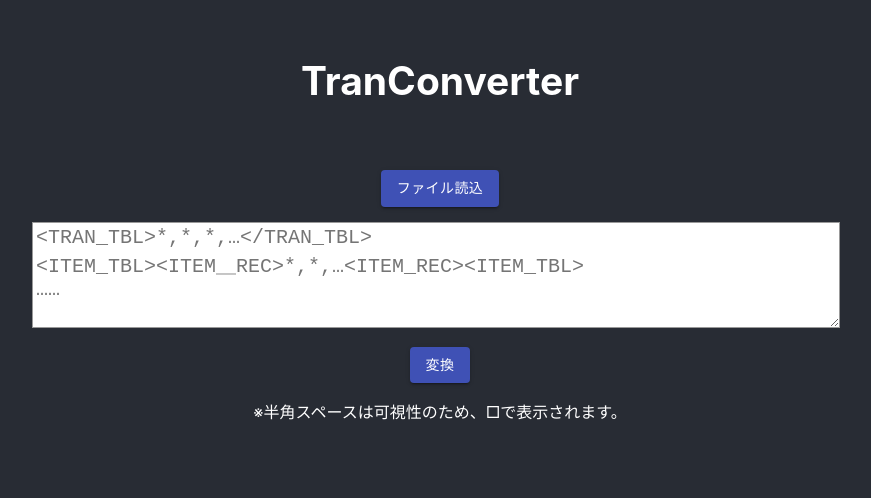
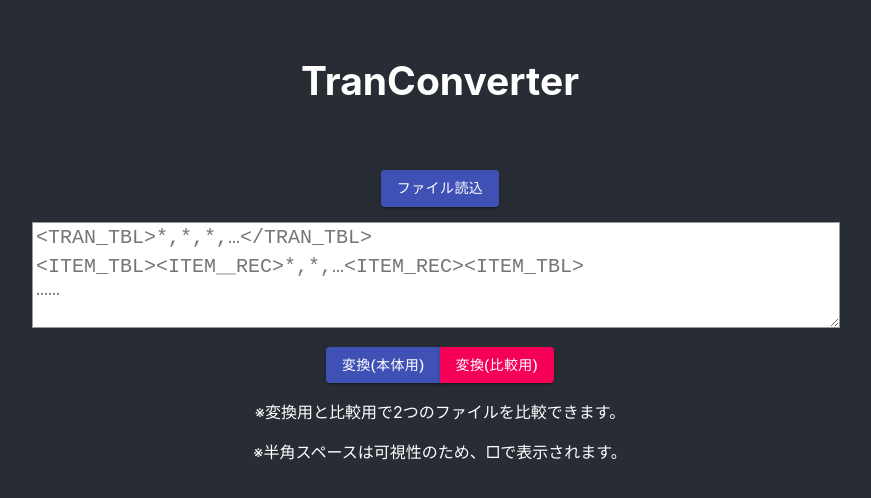
Before and after one commit to nobu17/tran_convert_ui, a React (Create React App) app: page / in a window 1280 px wide. Shown: the top 498 px of the page, without its empty margins (200-1071 px from the left). Built offline with nearby package versions, Linux system fonts and the light colour scheme.

Commit message:
add compare mode

```diff
--- a/src/Root.js
+++ b/src/Root.js
@@ -1,22 +1,49 @@
-import React from "react";
-import TranInput from "./tranInput";
-import TranOutput from "./tranOutput";
+import React from 'react';
+import TranInput from './tranInput';
+import TranOutput from './tranOutput';
 
 class Root extends React.Component {
   constructor(props) {
     super(props);
     this.state = {
-      tranObj: {}
+      tranObj: {},
+      comparedTranObj: {
+        TRAN_TBL: [],
+        ITEM_TBL: {
+          ITEM_REC: []
+        },
+        POINT_TBL: {
+          POINT_REC: []
+        },
+        MMTBL: {
+          MM_REC: []
+        },
+        MEDIA_TBL: {
+          MEDIA_REC: []
+        },
+        CREDIT_TBL: {
+          CREDIT_REC: []
+        }
+      }
     };
     this.tranInputted = this.tranInputted.bind(this);
+    this.comparedTranInputted = this.comparedTranInputted.bind(this);
   }
   render() {
     return (
       <div>
-        <TranInput tranInputted={this.tranInputted}></TranInput>
+        <TranInput
+          tranInputted={this.tranInputted}
+          comparedTranInputted={this.comparedTranInputted}
+        ></TranInput>
         {(() => {
           if (this.state.tranObj) {
-            return <TranOutput tranObj={this.state.tranObj}></TranOutput>;
+            return (
+              <TranOutput
+                tranObj={this.state.tranObj}
+                comparedTranObj={this.state.comparedTranObj}
+              ></TranOutput>
+            );
           }
         })()}
       </div>
@@ -27,6 +54,11 @@ class Root extends React.Component {
       this.setState({ tranObj: tranObj });
     }
   }
+  comparedTranInputted(tranObj) {
+    if (tranObj) {
+      this.setState({ comparedTranObj: tranObj });
+    }
+  }
 }
 
 export default Root;
--- a/src/tranInput.js
+++ b/src/tranInput.js
@@ -1,35 +1,37 @@
-import React from "react";
-import PropTypes from "prop-types";
-import Button from "@material-ui/core/Button";
-import ButtonGroup from "@material-ui/core/ButtonGroup";
+import React from 'react';
+import PropTypes from 'prop-types';
+import Button from '@material-ui/core/Button';
+import ButtonGroup from '@material-ui/core/ButtonGroup';
 
-import Grid from "@material-ui/core/Grid";
-import TextareaAutosize from "@material-ui/core/TextareaAutosize";
+import Grid from '@material-ui/core/Grid';
+import TextareaAutosize from '@material-ui/core/TextareaAutosize';
 
-import Tranparser from "./util/tranparser";
+import Tranparser from './util/tranparser';
 
-import FileReadButton from "./uiparts/fileReadButton";
-import CommonDialog from "./uiparts/commonDialog";
-import "./tranInput.css";
+import FileReadButton from './uiparts/fileReadButton';
+import CommonDialog from './uiparts/commonDialog';
+import './tranInput.css';
 
 class TranInput extends React.Component {
   static propTypes = {
-    tranInputted: PropTypes.func
+    tranInputted: PropTypes.func,
+    comparedTranInputted: PropTypes.func
   };
   constructor(props) {
     super(props);
     this.state = {
       trimTran: false,
-      rawTran: "",
-      convertStr: "",
+      rawTran: '',
+      convertStr: '',
       placeholder:
-        "<TRAN_TBL>*,*,*,…</TRAN_TBL>\n<ITEM_TBL><ITEM＿REC>*,*,…<ITEM_REC><ITEM_TBL>\n……\n",
+        '<TRAN_TBL>*,*,*,…</TRAN_TBL>\n<ITEM_TBL><ITEM＿REC>*,*,…<ITEM_REC><ITEM_TBL>\n……\n',
       dialogOpen: false,
-      dialogTitle: "",
-      dialogMessage: ""
+      dialogTitle: '',
+      dialogMessage: ''
     };
     this.onRawTranChange = this.onRawTranChange.bind(this);
     this.tranConvert = this.tranConvert.bind(this);
+    this.comparedTranConvert = this.comparedTranConvert.bind(this);
     this.openDialog = this.openDialog.bind(this);
     this.dialogColosed = this.dialogColosed.bind(this);
     this.checkTrimChanged = this.checkTrimChanged.bind(this);
@@ -49,8 +51,8 @@ class TranInput extends React.Component {
   }
   fileReadFailed(err) {
     this.openDialog(
-      "Error",
-      "ファイルの読み込みに失敗しました。" + err.message
+      'Error',
+      'ファイルの読み込みに失敗しました。' + err.message
     );
   }
   openDialog(dialogTitle, dialogMessage) {
@@ -65,20 +67,32 @@ class TranInput extends React.Component {
   }
   tranConvert() {
     try {
-      if (!this.state.rawTran || this.state.rawTran.trim() === "") {
-        throw new Error("入力欄に入力がされていません。");
-      }
-      //const str =
-      //  "<TRAN_TBL>AB,3,4,6,7,8,9</ TRAN_TBL><ITEM_TBL><ITEM_REC>aa</ ITEM_REC><ITEM_REC>bb</ ITEM_REC></ITEM_TBL>";
-      const tranObj = Tranparser.parseTran(this.state.rawTran);
-      console.log("tranObj", tranObj);
-      if (tranObj.TRAN_TBL) {
-        this.props.tranInputted(Tranparser.parseTran(this.state.rawTran));
-      } else {
-        throw new Error("変換に失敗しました。入力フォーマットが不正です。");
-      }
+      this.validateTran();
+      this.props.tranInputted(Tranparser.parseTran(this.state.rawTran));
     } catch (err) {
-      this.openDialog("エラー", err.message);
+      this.openDialog('エラー', err.message);
+    }
+  }
+  comparedTranConvert() {
+    try {
+      this.validateTran();
+      this.props.comparedTranInputted(Tranparser.parseTran(this.state.rawTran));
+    } catch (err) {
+      this.openDialog('エラー', err.message);
+    }
+  }
+  validateTran() {
+    if (!this.state.rawTran || this.state.rawTran.trim() === '') {
+      throw new Error('入力欄に入力がされていません。');
+    }
+    //const str =
+    //  "<TRAN_TBL>AB,3,4,6,7,8,9</ TRAN_TBL><ITEM_TBL><ITEM_REC>aa</ ITEM_REC><ITEM_REC>bb</ ITEM_REC></ITEM_TBL>";
+    const tranObj = Tranparser.parseTran(this.state.rawTran);
+    console.log('tranObj', tranObj);
+    if (tranObj.TRAN_TBL) {
+      return;
+    } else {
+      throw new Error('変換に失敗しました。入力フォーマットが不正です。');
     }
   }
   render() {
@@ -87,13 +101,13 @@ class TranInput extends React.Component {
         <Grid container>
           <Grid item xs={12} style={{ margin: 10 }}>
             <FileReadButton
-              buttonText={"ファイル読込"}
+              buttonText={'ファイル読込'}
               fileRead={this.fileRead}
               fileReadFailed={this.fileReadFailed}
             />
           </Grid>
           <Grid item xs={12}>
-            <div className="textareacontainer">
+            <div className='textareacontainer'>
               <TextareaAutosize
                 rowsMax={7}
                 placeholder={this.state.placeholder}
@@ -103,15 +117,23 @@ class TranInput extends React.Component {
             </div>
           </Grid>
           <Grid item xs={12} style={{ margin: 10 }}>
-            <ButtonGroup aria-label="full width outlined button group">
+            <ButtonGroup aria-label='full width outlined button group'>
               <Button
-                variant="contained"
-                color="primary"
+                variant='contained'
+                color='primary'
                 onClick={this.tranConvert}
               >
-                変換
+                変換(本体用)
+              </Button>
+              <Button
+                variant='contained'
+                color='secondary'
+                onClick={this.comparedTranConvert}
+              >
+                変換(比較用)
               </Button>
             </ButtonGroup>
+            <p>※変換用と比較用で2つのファイルを比較できます。</p>
             <p>※半角スペースは可視性のため、□で表示されます。</p>
           </Grid>
         </Grid>
@@ -120,7 +142,7 @@ class TranInput extends React.Component {
           closed={this.dialogColosed}
           title={this.state.dialogTitle}
           message={this.state.dialogMessage}
-          type={"ok"}
+          type={'ok'}
         />
       </div>
     );
--- /dev/null
+++ b/src/uiparts/tranDataTable.js
@@ -0,0 +1,60 @@
+import React from 'react';
+import PropTypes from 'prop-types';
+
+import Table from '@material-ui/core/Table';
+import TableBody from '@material-ui/core/TableBody';
+import TableCell from '@material-ui/core/TableCell';
+import TableHead from '@material-ui/core/TableHead';
+import TableRow from '@material-ui/core/TableRow';
+
+export default class TranTable extends React.Component {
+  static propTypes = {
+    tranData: PropTypes.array
+  };
+  constructor(props) {
+    super(props);
+    this.state = {
+      style: {
+        table: {
+          minWidth: 300
+        }
+      }
+    };
+  }
+  getMaxLengthArray(array) {
+    if (array.lenght > 1) {
+      return array.reduce((a, b) => (a.lenght > b.lenght ? a : b));
+    } else {
+      return array;
+    }
+  }
+  getArrayTranData(tranData) {
+    if (tranData.lenght > 1) {
+      return tranData;
+    } else {
+      return [tranData];
+    }
+  }
+  render() {
+    return (
+      <Table size='small' style={this.state.style.table}>
+        <TableHead>
+          <TableRow>
+            {this.getMaxLengthArray(this.props.tranData).map((tran, index) => (
+              <TableCell align='right'>{index + 1}</TableCell>
+            ))}
+          </TableRow>
+        </TableHead>
+        <TableBody>
+          {this.getArrayTranData(this.props.tranData).map((itemRec, index) => (
+            <TableRow key={index}>
+              {itemRec.map(rec => (
+                <TableCell align='right'>{rec}</TableCell>
+              ))}
+            </TableRow>
+          ))}
+        </TableBody>
+      </Table>
+    );
+  }
+}
--- a/src/uiparts/tranHeadExpansion.js
+++ b/src/uiparts/tranHeadExpansion.js
@@ -1,23 +1,20 @@
-import React from "react";
-import PropTypes from "prop-types";
+import React from 'react';
+import PropTypes from 'prop-types';
 
-import ExpansionPanel from "@material-ui/core/ExpansionPanel";
-import ExpansionPanelSummary from "@material-ui/core/ExpansionPanelSummary";
-import ExpansionPanelDetails from "@material-ui/core/ExpansionPanelDetails";
-import ExpandMoreIcon from "@material-ui/icons/ExpandMore";
+import ExpansionPanel from '@material-ui/core/ExpansionPanel';
+import ExpansionPanelSummary from '@material-ui/core/ExpansionPanelSummary';
+import ExpansionPanelDetails from '@material-ui/core/ExpansionPanelDetails';
+import ExpandMoreIcon from '@material-ui/icons/ExpandMore';
 
-import Paper from "@material-ui/core/Paper";
+import Paper from '@material-ui/core/Paper';
 
-import Table from "@material-ui/core/Table";
-import TableBody from "@material-ui/core/TableBody";
-import TableCell from "@material-ui/core/TableCell";
-import TableHead from "@material-ui/core/TableHead";
-import TableRow from "@material-ui/core/TableRow";
+import TranDataTable from './tranDataTable';
 
 export default class TranHeadExpansion extends React.Component {
   static propTypes = {
     header: PropTypes.string,
-    tranData: PropTypes.array
+    tranData: PropTypes.array,
+    comparedTranData: PropTypes.array
   };
   getMaxArray(array) {
     return array.reduce((a, b) => (a.lenght > b.lenght ? a : b));
@@ -26,7 +23,7 @@ export default class TranHeadExpansion extends React.Component {
     return (
       <ExpansionPanel>
         <ExpansionPanelSummary
-          aria-controls="panel1a-content"
+          aria-controls='panel1a-content'
           expandIcon={<ExpandMoreIcon />}
         >
           {this.props.header}
@@ -34,26 +31,14 @@ export default class TranHeadExpansion extends React.Component {
         <ExpansionPanelDetails>
           <Paper
             style={{
-              width: "95%",
-              overflowX: "scroll"
+              width: '95%',
+              overflowX: 'scroll'
             }}
           >
-            <Table size="small" style={{ minWidth: 300 }}>
-              <TableHead>
-                <TableRow>
-                  {this.props.tranData.map((tran, index) => (
-                    <TableCell align="right">{index + 1}</TableCell>
-                  ))}
-                </TableRow>
-              </TableHead>
-              <TableBody>
-                <TableRow key={1}>
-                  {this.props.tranData.map(tran => (
-                    <TableCell align="right">{tran}</TableCell>
-                  ))}
-                </TableRow>
-              </TableBody>
-            </Table>
+            <TranDataTable tranData={this.props.tranData}></TranDataTable>
+            <TranDataTable
+              tranData={this.props.comparedTranData}
+            ></TranDataTable>
           </Paper>
         </ExpansionPanelDetails>
       </ExpansionPanel>
```
Also changed, not shown: src/tranOutput.js (+20 -14 lines), src/uiparts/tranExpansion.js (+15 -37 lines), 1 other file (tests, documents, lock files or other folders).
